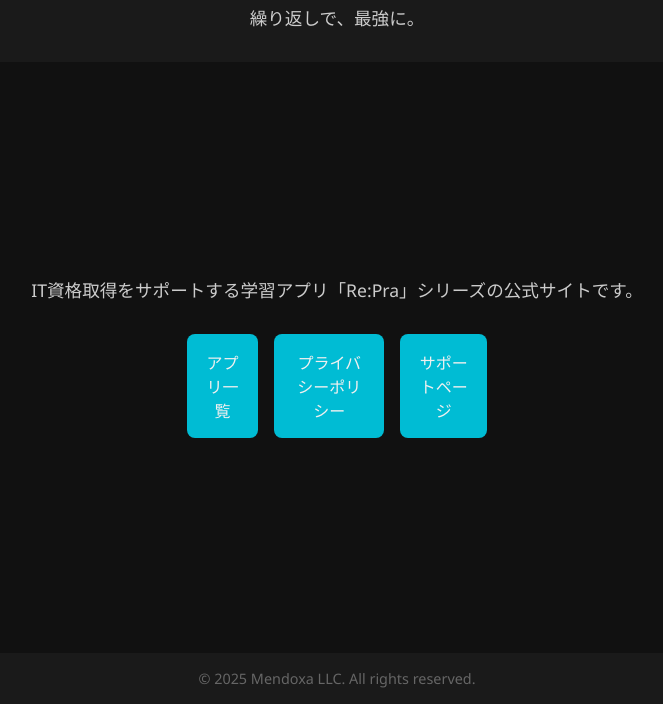
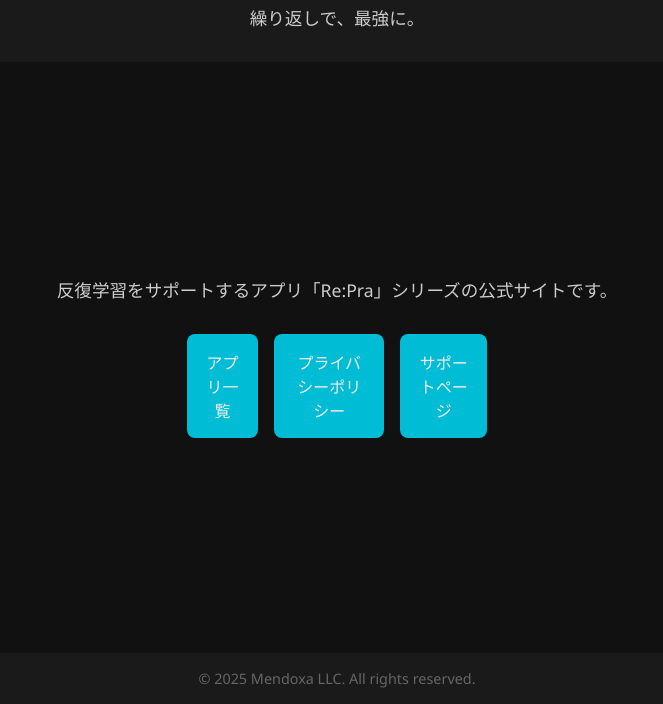
Before and after one commit to mdx-dendo/repra-pages, a plain HTML site: page index.html in a window 1280 px wide. Shown: the part 96-800 px from the top of the page, without its empty margins (303-966 px from the left). Drawn offline with Linux system fonts and the light colour scheme.

Commit message:
Update index.html

```diff
--- a/index.html
+++ b/index.html
@@ -3,7 +3,7 @@
 <head>
   <meta charset="UTF-8" />
   <meta name="viewport" content="width=device-width, initial-scale=1.0" />
-  <title>Re:Pra - IT資格学習アプリ</title>
+  <title>Re:Pra - 反復学習アプリ</title>
   <style>
     :root {
       --bg-color: #111;
@@ -99,7 +99,7 @@
   </header>
 
   <main>
-    <p>IT資格取得をサポートする学習アプリ「Re:Pra」シリーズの公式サイトです。</p>
+    <p>反復学習をサポートするアプリ「Re:Pra」シリーズの公式サイトです。</p>
     <div class="btn-group">
       <a class="btn" href="https://apps.apple.com/jp/developer/mendoxa-llc/id6450959119" target="_blank">アプリ一覧</a>
       <a class="btn" href="/privacy.html">プライバシーポリシー</a>
```
